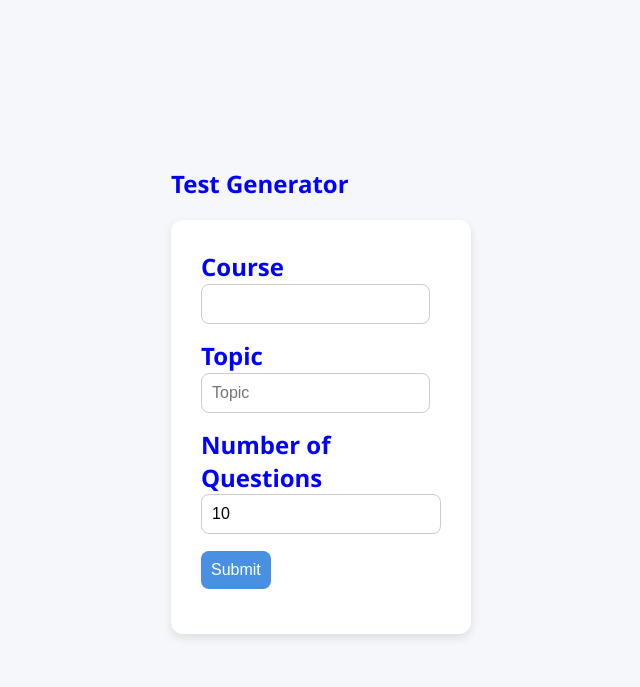
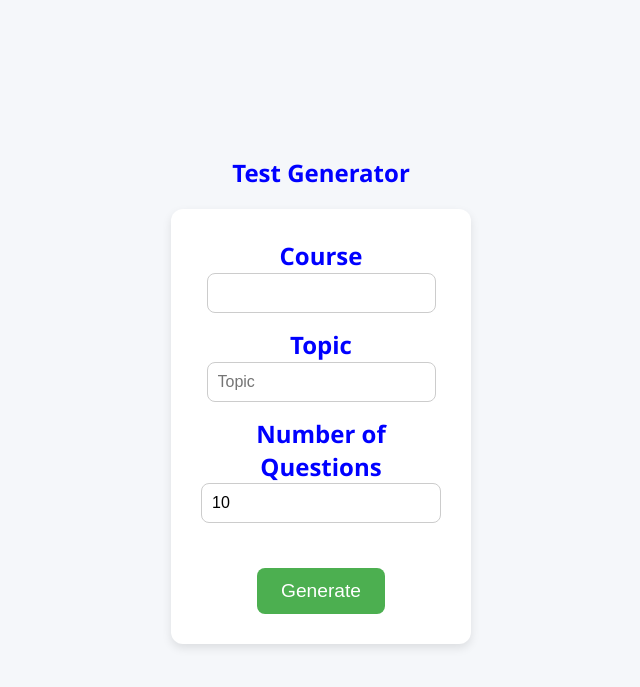
Before and after one commit to joshxviii/practice-exam-generator, a Flask app: page / in a window 1280 px wide. Shown: the top 687 px of the page, without its empty margins (319-959 px from the left). Run offline with Flask 3, Linux system fonts and the light colour scheme.

Commit message:
more style updates

```diff
--- a/app.py
+++ b/app.py
@@ -58,11 +58,9 @@ def generate_prompt():
         try:
             response = client.models.generate_content(model = "gemini-2.0-flash", contents = prompt)
             message = response.text
-            questions = message
         except Exception as e:
             error = f"Error generating questions: {str(e)}"
 
-    print(message)
     problems = parse_prompt(message)
     # exam_problems_html = generate_html([
     #     {
@@ -118,7 +116,7 @@ def generate_html(problems):
         html += f'<p>*Answer: {p["answer"]}</p>' #probably take this part out
         html += '  </div>\n  <br>\n'
 
-    html += '<input type="submit" value="Submit">\n'
+    html += '<input type="submit" class="submit-button" value="Submit">\n'
     html += '</form>'
     return html
 
--- a/static/home_style.css
+++ b/static/home_style.css
@@ -25,7 +25,7 @@ form {
     width: 300px;
 }
 
-input, button {
+input {
     margin-bottom: 15px;
     padding: 10px;
     border: 1px solid #cccccc;
@@ -33,17 +33,33 @@ input, button {
     font-size: 16px;
 }
 
+.submit-button {
+    background-color: #4CAF50; /* green but soft */
+    color: white;
+    padding: 12px 24px;
+    font-size: 1.2rem;
+    border: none;
+    border-radius: 8px;
+    cursor: pointer;
+    transition: background-color 0.3s ease, transform 0.2s ease;
+    margin-top: 30px;
+}
+
+.container {
+    max-width: 880px;
+    margin: 0 auto;
+    padding: 20px;
+    text-align: center;
+}
+
+.submit-button:hover {
+    background-color: #45a049; /* slightly darker on hover */
+    transform: scale(1.05);    /* subtle pop on hover */
+}
+
 input:focus {
     border-color: #4a90e2;
     outline: none;
-}
-
-button {
-    background-color: #4a90e2;
-    color: white;
-    border: none;
-    cursor: pointer;
-    transition: background-color 0.3s ease;
 }
 
 button:hover {
--- a/templates/index.html
+++ b/templates/index.html
@@ -22,7 +22,7 @@
             <label for="num_questions">Number of Questions</label>
             <input type="number" id="num_questions" name="num_questions" value="10" min="1" max="20" required>
         <div>
-            <button type="submit" class="submit-button">Submit</button>
+            <button type="submit" class="submit-button">Generate</button>
         </div>
         </form>
     </form>
```
Also changed, not shown: static/exam_style.css (+17 -0 lines).
